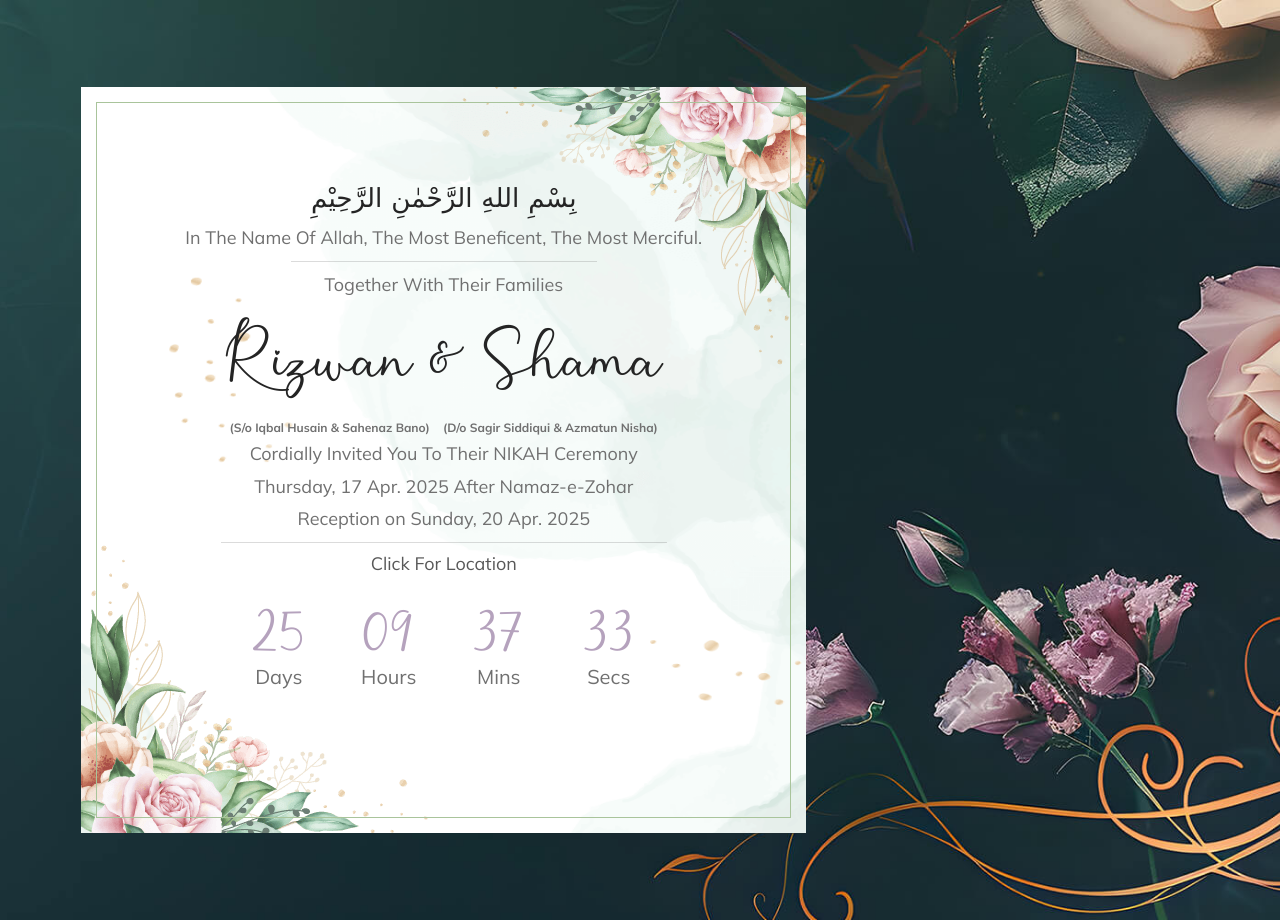
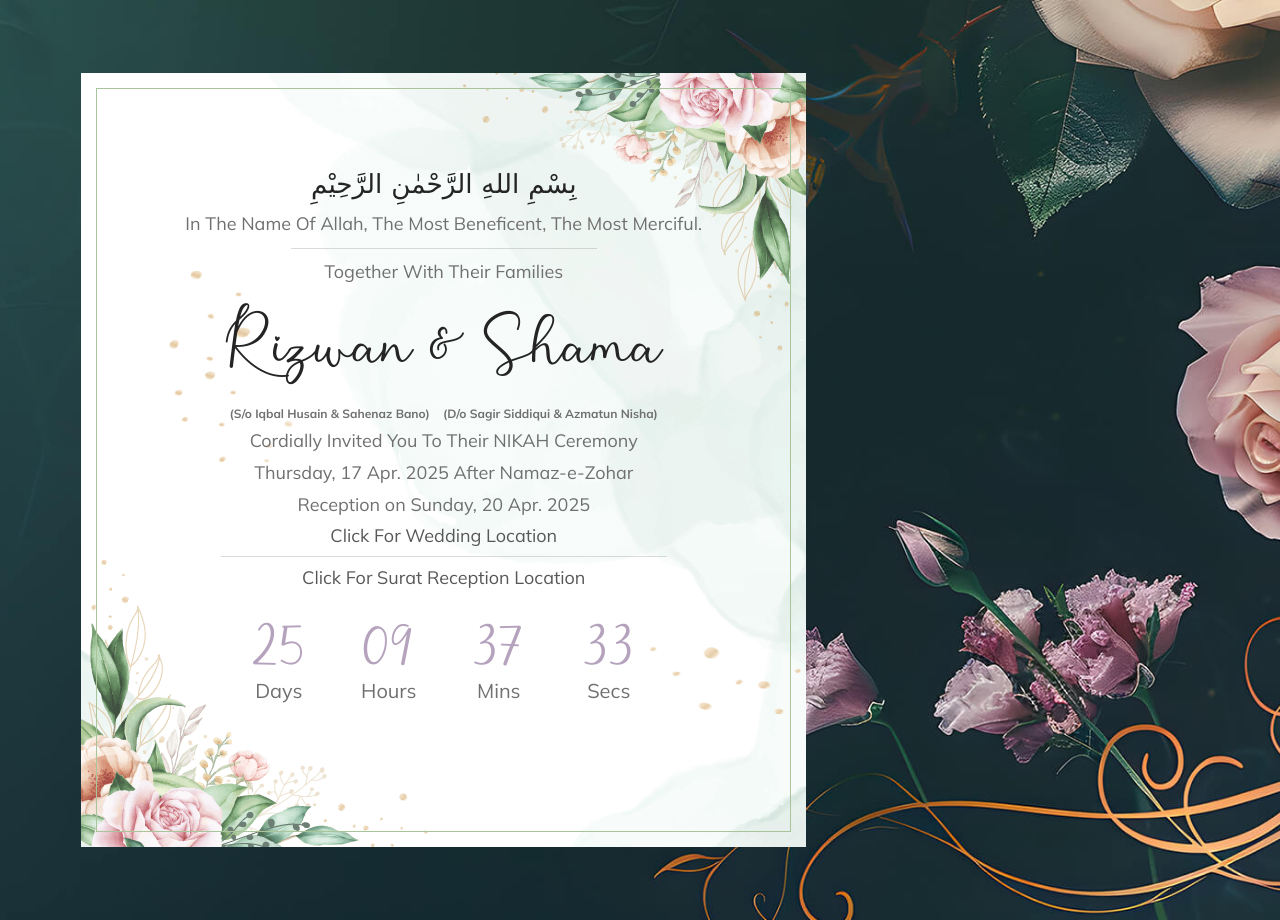
Before and after one commit to rizwankhaan/rizwankhaan.github.io, a plain HTML site: page index.html in a window 1280 px wide. Drawn offline with Linux system fonts and the light colour scheme.

Commit message:
Update index.html

```diff
--- a/index.html
+++ b/index.html
@@ -52,10 +52,11 @@
                                                         <p>Cordially Invited You To Their NIKAH Ceremony</p>
                                                         <p>Thursday, 17 Apr. 2025 After Namaz-e-Zohar</p>
                                                         <p>Reception on Sunday, 20 Apr. 2025</p>
+                                                        <a href="https://maps.app.goo.gl/kybebCRhjW4WrRBZ7"
+                                                            target="_blank" style="color: #585858;">Click For Wedding Location</a>
                                                         <hr style="margin: 7px auto; width: 80%;" />
-                                                        <a href="https://maps.app.goo.gl/kybebCRhjW4WrRBZ7"
-                                                            target="_blank" style="color: #585858;">Click For
-                                                            Location</a>
+                                                        <a href="https://maps.app.goo.gl/gAibebHwMJc7H3DU7"
+                                                            target="_blank" style="color: #585858;">Click For Surat Reception Location</a>
                                                     </div>
                                                 </div>
                                                 <div class="col-lg-12">
```
